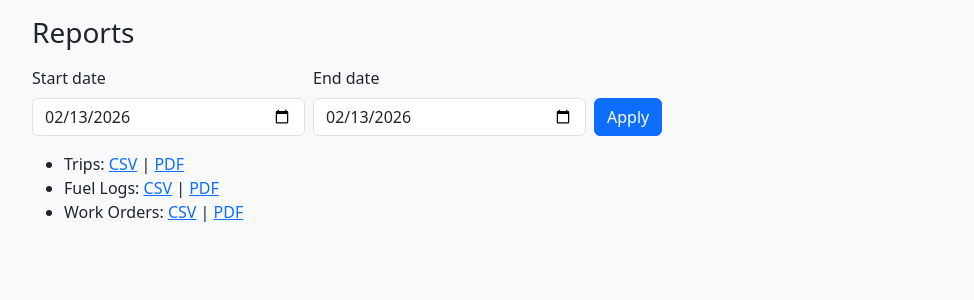
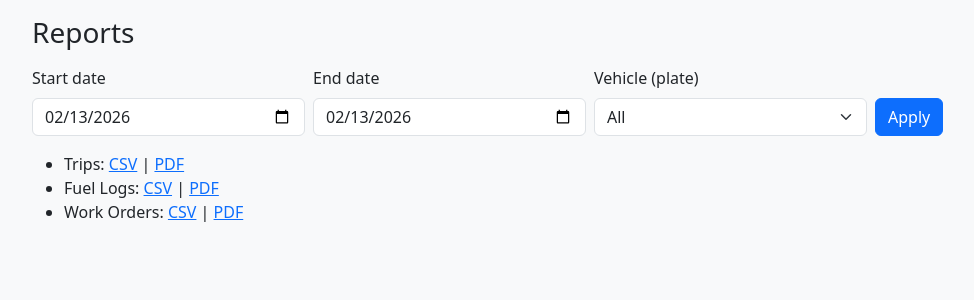
Before and after one commit to Bilalkhawaja001/fleet-management, a Flask app: page /reports/ in a window 1280 px wide. Shown: the part 56-356 px from the top of the page, without its empty margins (50-1024 px from the left). Run offline with Flask 3, Linux system fonts and the light colour scheme; the visitor is signed in with stand-in values (Sample User, id 1); data that the repository does not hold is empty.

Commit message:
reports: vehicle filter by plate (dropdown)

```diff
--- a/app/blueprints/reports/forms.py
+++ b/app/blueprints/reports/forms.py
@@ -1,9 +1,10 @@
 from flask_wtf import FlaskForm
-from wtforms import DateField, SubmitField
+from wtforms import DateField, SubmitField, SelectField
 from wtforms.validators import Optional
 
 
 class DateRangeForm(FlaskForm):
     start_date = DateField("Start date", validators=[Optional()])
     end_date = DateField("End date", validators=[Optional()])
+    vehicle_id = SelectField("Vehicle (plate)", coerce=int, validators=[Optional()])
     submit = SubmitField("Apply")
--- a/app/blueprints/reports/routes.py
+++ b/app/blueprints/reports/routes.py
@@ -8,7 +8,7 @@ from flask_login import login_required
 from reportlab.lib.pagesizes import A4
 from reportlab.pdfgen import canvas
 
-from ...models import Trip, FuelLog, WorkOrder
+from ...models import Trip, FuelLog, WorkOrder, Vehicle
 from .forms import DateRangeForm
 
 bp = Blueprint("reports", __name__, url_prefix="/reports")
@@ -16,6 +16,10 @@ bp = Blueprint("reports", __name__, url_prefix="/reports")
 
 def _parse_date_range():
     form = DateRangeForm(request.args)
+
+    # vehicle dropdown choices
+    form.vehicle_id.choices = [(0, "All")]
+    form.vehicle_id.choices += [(v.id, v.plate_no) for v in Vehicle.query.order_by(Vehicle.plate_no).all()]
 
     # Default: date-to-date = Today..Today
     if not request.args.get("start_date") and not request.args.get("end_date"):
@@ -28,13 +32,18 @@ def _parse_date_range():
         start_dt = datetime.combine(form.start_date.data, time.min)
     if form.end_date.data:
         end_dt = datetime.combine(form.end_date.data, time.max)
-    return form, start_dt, end_dt
+
+    vehicle_id = (form.vehicle_id.data or 0) or 0
+    if vehicle_id == 0:
+        vehicle_id = None
+
+    return form, start_dt, end_dt, vehicle_id
 
 
 @bp.get("/")
 @login_required
 def index():
-    form, _, _ = _parse_date_range()
+    form, _, _, _ = _parse_date_range()
     return render_template("reports/index.html", form=form)
 
 
@@ -92,13 +101,15 @@ def _pdf_simple_table(filename: str, title: str, header, rows):
 @bp.get("/trips.csv")
 @login_required
 def trips_csv():
-    form, start_dt, end_dt = _parse_date_range()
+    form, start_dt, end_dt, vehicle_id = _parse_date_range()
     q = Trip.query
     # Trips have created_at
     if start_dt:
         q = q.filter(Trip.created_at >= start_dt)
     if end_dt:
         q = q.filter(Trip.created_at <= end_dt)
+    if vehicle_id:
+        q = q.filter(Trip.vehicle_id == vehicle_id)
     trips = q.order_by(Trip.id.desc()).all()
     rows = []
     for t in trips:
@@ -122,12 +133,14 @@ def trips_csv():
 @bp.get("/trips.pdf")
 @login_required
 def trips_pdf():
-    form, start_dt, end_dt = _parse_date_range()
+    form, start_dt, end_dt, vehicle_id = _parse_date_range()
     q = Trip.query
     if start_dt:
         q = q.filter(Trip.created_at >= start_dt)
     if end_dt:
         q = q.filter(Trip.created_at <= end_dt)
+    if vehicle_id:
+        q = q.filter(Trip.vehicle_id == vehicle_id)
     trips = q.order_by(Trip.id.desc()).all()
     rows = []
     for t in trips:
@@ -151,13 +164,15 @@ def trips_pdf():
 @bp.get("/fuel.csv")
 @login_required
 def fuel_csv():
-    form, start_dt, end_dt = _parse_date_range()
+    form, start_dt, end_dt, vehicle_id = _parse_date_range()
     q = FuelLog.query
     # FuelLog has filled_at
     if start_dt:
         q = q.filter(FuelLog.filled_at >= start_dt)
     if end_dt:
         q = q.filter(FuelLog.filled_at <= end_dt)
+    if vehicle_id:
+        q = q.filter(FuelLog.vehicle_id == vehicle_id)
     logs = q.order_by(FuelLog.id.desc()).all()
     rows = []
     for l in logs:
@@ -181,12 +196,14 @@ def fuel_csv():
 @bp.get("/fuel.pdf")
 @login_required
 def fuel_pdf():
-    form, start_dt, end_dt = _parse_date_range()
+    form, start_dt, end_dt, vehicle_id = _parse_date_range()
     q = FuelLog.query
     if start_dt:
         q = q.filter(FuelLog.filled_at >= start_dt)
     if end_dt:
         q = q.filter(FuelLog.filled_at <= end_dt)
+    if vehicle_id:
+        q = q.filter(FuelLog.vehicle_id == vehicle_id)
     logs = q.order_by(FuelLog.id.desc()).all()
     rows = []
     for l in logs:
@@ -210,13 +227,15 @@ def fuel_pdf():
 @bp.get("/work-orders.csv")
 @login_required
 def work_orders_csv():
-    form, start_dt, end_dt = _parse_date_range()
+    form, start_dt, end_dt, vehicle_id = _parse_date_range()
     q = WorkOrder.query
     # WorkOrder has opened_at
     if start_dt:
         q = q.filter(WorkOrder.opened_at >= start_dt)
     if end_dt:
         q = q.filter(WorkOrder.opened_at <= end_dt)
+    if vehicle_id:
+        q = q.filter(WorkOrder.vehicle_id == vehicle_id)
     wos = q.order_by(WorkOrder.id.desc()).all()
     rows = []
     for wo in wos:
@@ -239,12 +258,14 @@ def work_orders_csv():
 @bp.get("/work-orders.pdf")
 @login_required
 def work_orders_pdf():
-    form, start_dt, end_dt = _parse_date_range()
+    form, start_dt, end_dt, vehicle_id = _parse_date_range()
     q = WorkOrder.query
     if start_dt:
         q = q.filter(WorkOrder.opened_at >= start_dt)
     if end_dt:
         q = q.filter(WorkOrder.opened_at <= end_dt)
+    if vehicle_id:
+        q = q.filter(WorkOrder.vehicle_id == vehicle_id)
     wos = q.order_by(WorkOrder.id.desc()).all()
     rows = []
     for wo in wos:
--- a/app/templates/reports/index.html
+++ b/app/templates/reports/index.html
@@ -10,6 +10,10 @@
   <div class="col-md-3">
     {{ form.end_date.label(class_='form-label') }}
     {{ form.end_date(class_='form-control') }}
+  </div>
+  <div class="col-md-3">
+    {{ form.vehicle_id.label(class_='form-label') }}
+    {{ form.vehicle_id(class_='form-select') }}
   </div>
   <div class="col-md-2">
     {{ form.submit(class_='btn btn-primary') }}
```
